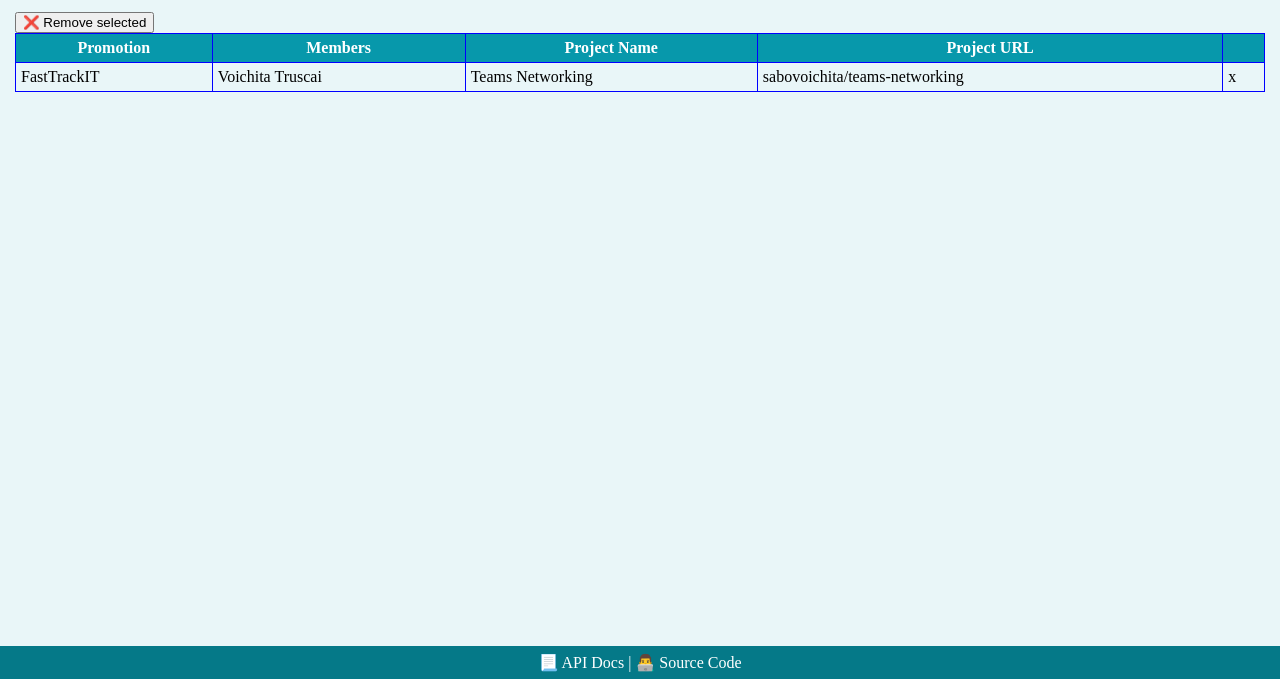
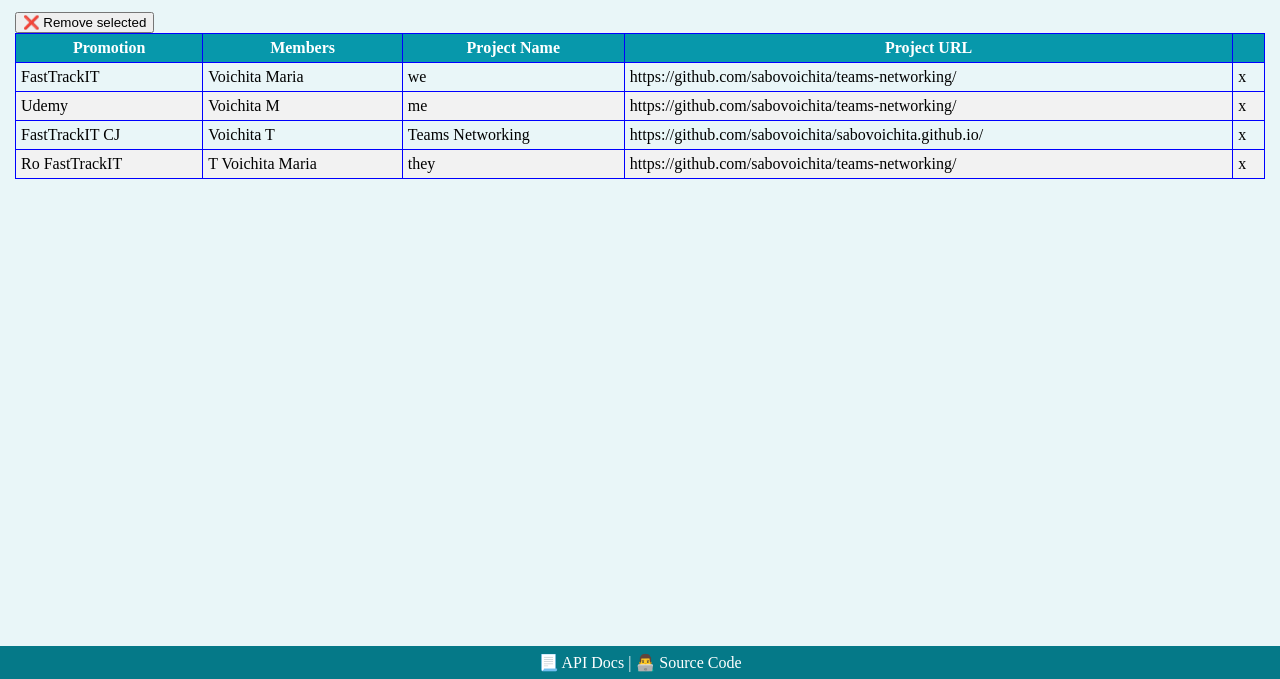
Before and after one commit to sabovoichita/teams-networking, a website built with webpack: page src/index.html in a window 1280 px wide. Shown: the part 121-800 px from the top of the page. Built offline with nearby package versions, Linux system fonts and the light colour scheme.

Commit message:
render teams

```diff
--- a/src/index.html
+++ b/src/index.html
@@ -31,15 +31,7 @@
             <th></th>
           </tr>
         </thead>
-        <tbody>
-          <tr>
-            <td>FastTrackIT</td>
-            <td>Voichita Truscai</td>
-            <td>Teams Networking</td>
-            <td>sabovoichita/teams-networking</td>
-            <td>x</td>
-          </tr>
-        </tbody>
+        <tbody></tbody>
       </table>
     </section>
 
--- a/src/index.js
+++ b/src/index.js
@@ -1,10 +1,28 @@
 import "./style.css";
+
+function getTeamAsHTML(team) {
+  return `
+  <tr>
+    <td>${team.promotion}</td>
+    <td>${team.members}</td>
+    <td>${team.name}</td>
+    <td>${team.url}</td>
+    <td>x</td>
+  </tr>
+  `;
+}
+
+function renderTeams(teams) {
+  const teamsHTML = teams.map(getTeamAsHTML);
+  document.querySelector("#teamsTable tbody").innerHTML = teamsHTML.join("");
+}
 
 function loadTeams() {
   fetch("teams.json")
     .then(r => r.json())
     .then(teams => {
-      console.warn("teams", teams);
+      renderTeams(teams);
     });
 }
+
 loadTeams();
--- a/src/teams.json
+++ b/src/teams.json
@@ -2,25 +2,25 @@
   {
     "promotion": "FastTrackIT",
     "members": "Voichita Maria",
-    "name": "Teams Networking",
+    "name": "we",
     "url": "https://github.com/sabovoichita/teams-networking/"
   },
   {
-    "promotion": "FastTrackIT",
-    "members": "Voichita Maria",
-    "name": "Teams Networking",
+    "promotion": "Udemy",
+    "members": "Voichita M",
+    "name": "me",
     "url": "https://github.com/sabovoichita/teams-networking/"
   },
   {
-    "promotion": "FastTrackIT",
-    "members": "Voichita Maria",
+    "promotion": "FastTrackIT CJ",
+    "members": "Voichita T",
     "name": "Teams Networking",
-    "url": "https://github.com/sabovoichita/teams-networking/"
+    "url": "https://github.com/sabovoichita/sabovoichita.github.io/"
   },
   {
-    "promotion": "FastTrackIT",
-    "members": "Voichita Maria",
-    "name": "Teams Networking",
+    "promotion": "Ro FastTrackIT",
+    "members": " T Voichita Maria",
+    "name": "they",
     "url": "https://github.com/sabovoichita/teams-networking/"
   }
 ]
```
